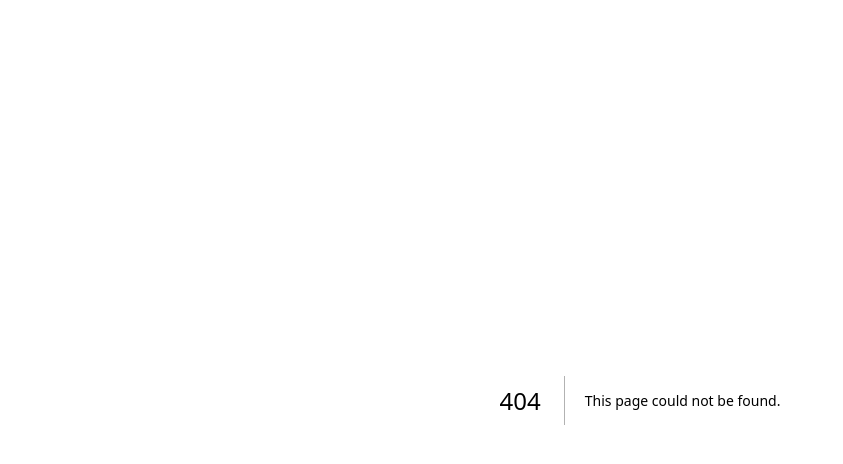
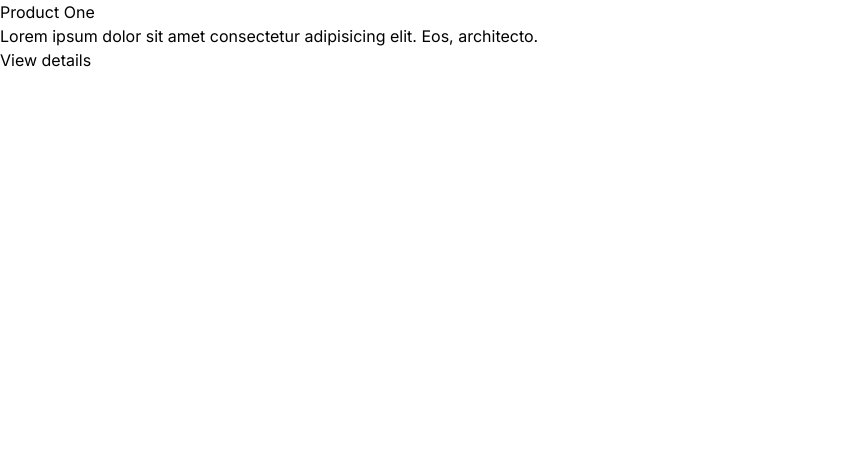
Before and after one commit to stefan022/next-js, a Next.js app: page /dashboard/products in a window 1280 px wide. Before the commit this address had no page. Shown: the top 464 px of the page, without its empty margins (0-843 px from the left). Built offline with nearby package versions, Linux system fonts and the light colour scheme.

Commit message:
dynamic route

```diff
--- a/src/app/dashboard/page.tsx
+++ b/src/app/dashboard/page.tsx
@@ -7,6 +7,7 @@ const Dashboard: FC = (): JSX.Element => {
     return (
         <DashboardLayout>
             <p>Welcome to the Dashboard</p>
+            <Link href={"/dashboard/products"}>Products</Link>
             <Link href={"/dashboard/settings"}>Settings</Link>
         </DashboardLayout>
     )
--- /dev/null
+++ b/src/app/dashboard/products/[id]/page.tsx
@@ -0,0 +1,16 @@
+import { FC } from 'react'
+
+interface IProps {
+    params: { id: string };
+}
+
+const SingleProduct: FC<IProps> = ({ params: { id }}): JSX.Element => {
+    return (
+        <ul>
+            <h3>Product Info</h3>
+            <li>ID: {id}</li>
+        </ul>
+    )
+}
+
+export default SingleProduct
--- /dev/null
+++ b/src/app/dashboard/products/page.tsx
@@ -0,0 +1,14 @@
+import Link from 'next/link'
+import { FC } from 'react'
+
+const Products: FC = (): JSX.Element => {
+    return (
+        <article>
+            <h3>Product One</h3>
+            <p>Lorem ipsum dolor sit amet consectetur adipisicing elit. Eos, architecto.</p>
+            <Link href={"/dashboard/products/1"}>View details</Link>
+        </article>
+    )
+}
+
+export default Products
```
